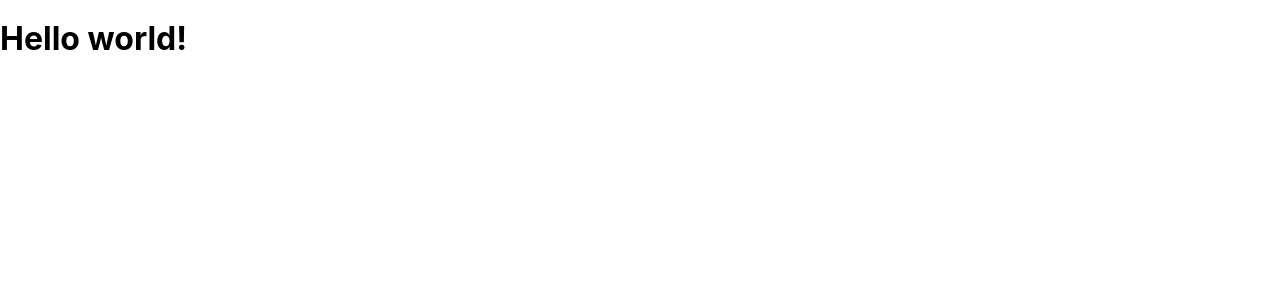
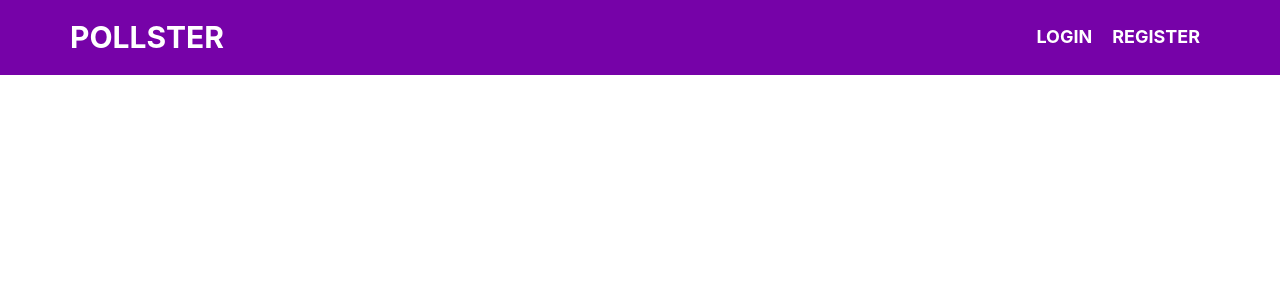
Before and after one commit to AKWanjohi/pollster, a Django app: page / in a window 1280 px wide. Shown: the top 300 px of the page. Run offline with Django 3.2, Linux system fonts and the light colour scheme.

Commit message:
Created the header component.

```diff
--- a/static/css/style.css
+++ b/static/css/style.css
@@ -1,3 +1,7 @@
+:root {
+  --primary-color: #7602a8;
+}
+
 * {
   margin: 0;
   padding: 0;
@@ -13,3 +17,49 @@ body {
     Ubuntu, Cantarell, "Open Sans", "Helvetica Neue", sans-serif;
   font-size: 1.6rem;
 }
+
+.container {
+  max-width: 1140px;
+  margin: auto;
+}
+
+/* Header */
+header {
+  background-color: var(--primary-color);
+  padding: 2rem 0;
+}
+
+header .container {
+  display: flex;
+  justify-content: space-between;
+  align-items: center;
+}
+
+.logo {
+  font-size: 3rem;
+}
+
+header a {
+  font-size: 1.8rem;
+  font-weight: bold;
+  text-decoration: none;
+  text-transform: uppercase;
+  color: #fff;
+}
+
+header ul {
+  list-style: none;
+  display: flex;
+}
+
+header ul li {
+  padding: 0 1rem;
+}
+
+header ul a {
+  padding: 0.4rem 0;
+}
+
+header ul a:hover {
+  border-bottom: 0.3rem solid;
+}
--- /dev/null
+++ b/templates/components/header.html
@@ -0,0 +1,15 @@
+<header>
+    <div class="container">
+        <a href="{% url 'home' %}" class="logo">Pollster</a>
+        <nav>
+            <ul>
+                <li>
+                    <a href="">Login</a>
+                </li>
+                <li>
+                    <a href="">Register</a>
+                </li>
+            </ul>
+        </nav>
+    </div>
+</header>
--- a/templates/index.html
+++ b/templates/index.html
@@ -3,5 +3,5 @@
 {% block title %}| Home{% endblock title %}
 
 {% block content %}
-    <h1>Hello world!</h1>
+    {% include 'components/header.html' %}
 {% endblock content %}
```
